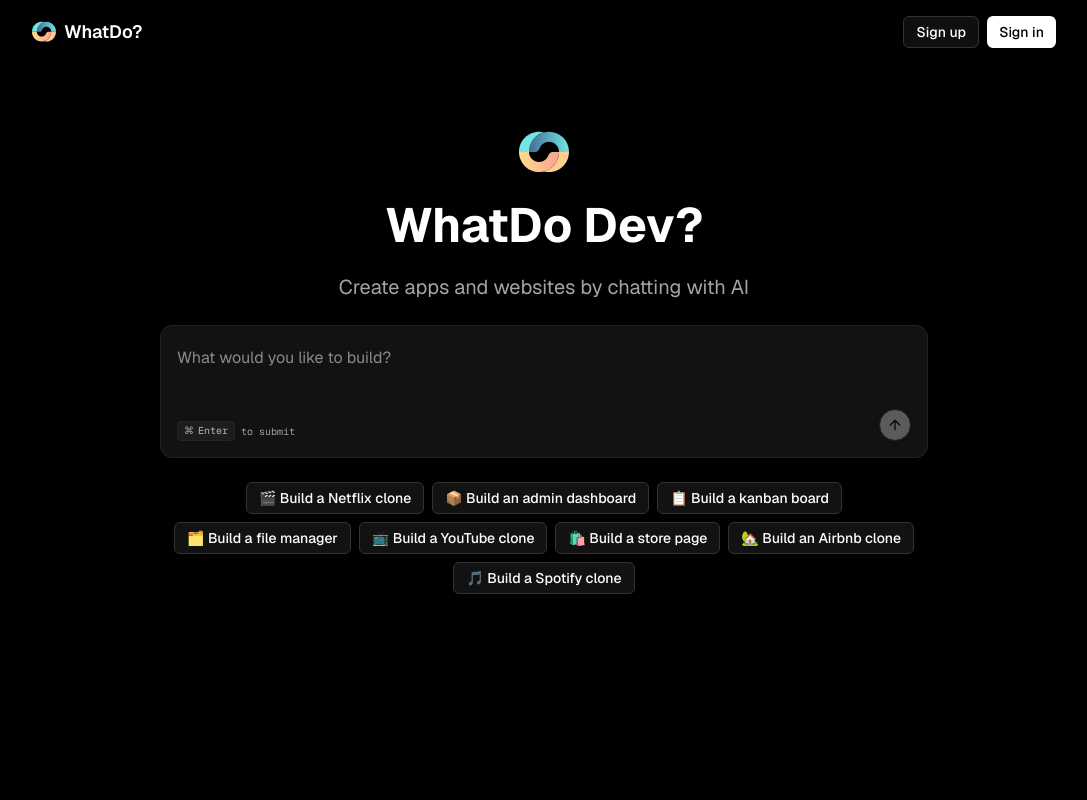
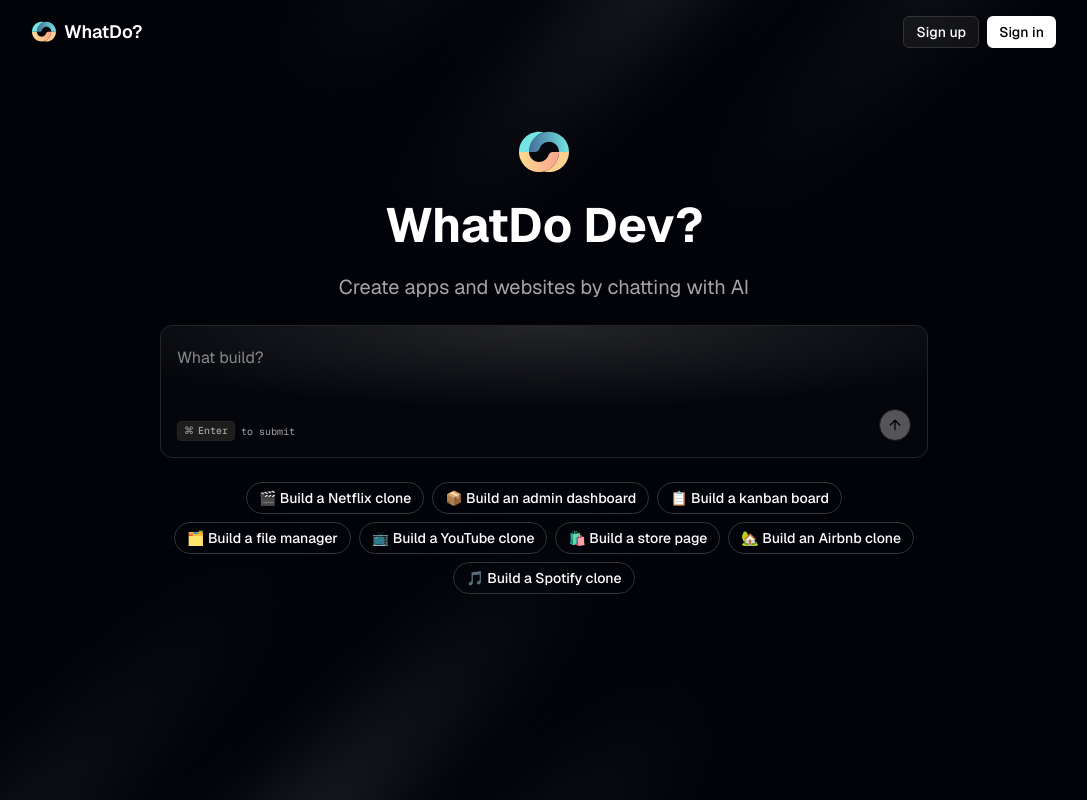
Before and after one commit to md-xyz/whatdo, a Next.js app: page / in a window 1280 px wide. Shown: the whole page, without its empty margins (96-1183 px from the left). Built offline with nearby package versions, Linux system fonts and the light colour scheme; no server answers.

Commit message:
update dark mode with lights etc

```diff
--- a/src/app/(home)/layout.tsx
+++ b/src/app/(home)/layout.tsx
@@ -8,7 +8,7 @@ const Layout = ({ children }: Props) => {
     return (
         <main className="flex flex-col min-h-screen max-h-screen">
             <Navbar />
-            <div className="absolute inset-0 -z-10 h-full w-full bg-background [background-size:16px_16px]" />
+            <div className="absolute inset-0 -z-10 h-full w-full bg-background [background-size:16px_16px] dark:bg-[url('/lights.png')] dark:bg-cover dark:bg-center dark:bg-no-repeat" />
             <div className="flex-1 flex flex-col px-4 pb-4">
                 {children}
             </div>
--- a/src/app/globals.css
+++ b/src/app/globals.css
@@ -53,7 +53,7 @@
 }
 
 .dark {
-  --background: oklch(0 0 0);
+  --background: oklch(0.0991 0.0181 269.89);
   --foreground: oklch(1 0 0);
   --card: oklch(0.1400 0 0);
   --card-foreground: oklch(1 0 0);
@@ -160,6 +160,8 @@
   body {
     @apply bg-background text-foreground;
   }
+
+
 }
 
 @layer base {
@@ -167,6 +169,12 @@
   button:not([disabled]),
   [role="button"]:not([disabled]) {
     cursor: pointer;
+  }
+}
+
+@layer utilities {
+  .dark .project-form-gradient {
+    background: radial-gradient(63.94% 63.94% at 50% 0%, rgba(255, 255, 255, 0.12) 0%, rgba(255, 255, 255, 0.00) 100%), rgba(255, 255, 255, 0.01);
   }
 }
 
--- a/src/modules/home/ui/components/project-form.tsx
+++ b/src/modules/home/ui/components/project-form.tsx
@@ -94,7 +94,7 @@ export const ProjectForm = () => {
                 <form
                     onSubmit={form.handleSubmit(onSubmit)}
                     className={cn(
-                        "relative border p-4 pt-1 rounded-xl bg-sidebar dark:bg-sidebar transition-all",
+                        "relative border p-4 pt-1 rounded-xl bg-sidebar transition-all project-form-gradient",
                         isFocused && "shadow-xs",
                     )}
                 >
@@ -110,7 +110,7 @@ export const ProjectForm = () => {
                                 minRows={2}
                                 maxRows={8}
                                 className="pt-4 resize-none border-none w-full outline-none bg-transparent"
-                                placeholder="What would you like to build?"
+                                placeholder="What build?"
                                 onKeyDown={(e) => {
                                     if (e.key === "Enter" && (e.ctrlKey || e.metaKey)) {
                                         e.preventDefault();
@@ -148,7 +148,7 @@ export const ProjectForm = () => {
                             key={template.title}
                             variant="outline"
                             size="sm"
-                            className="bg-white dark:bg-sidebar"
+                            className="bg-white dark:bg-transparent rounded-full"
                             onClick={() => onSelect(template.prompt)}
                         >
                             {template.emoji} {template.title}
--- a/src/modules/home/ui/components/projects-list.tsx
+++ b/src/modules/home/ui/components/projects-list.tsx
@@ -17,7 +17,7 @@ export const ProjectsList = () => {
     if (!user) return null;
 
     return (
-        <div className="w-full bg-white dark:bg-sidebar rounded-xl p-8 border flex flex-col gap-y-6 sm:gap-y-4">
+        <div className="w-full bg-white dark:bg-transparent project-form-gradient rounded-xl p-8 border flex flex-col gap-y-6 sm:gap-y-4">
             <h2 className="text-2xl font-semibold">
                 {user?.firstName}&apos;s Dids
             </h2>
```
Also changed, not shown: public/lights.png (added).
